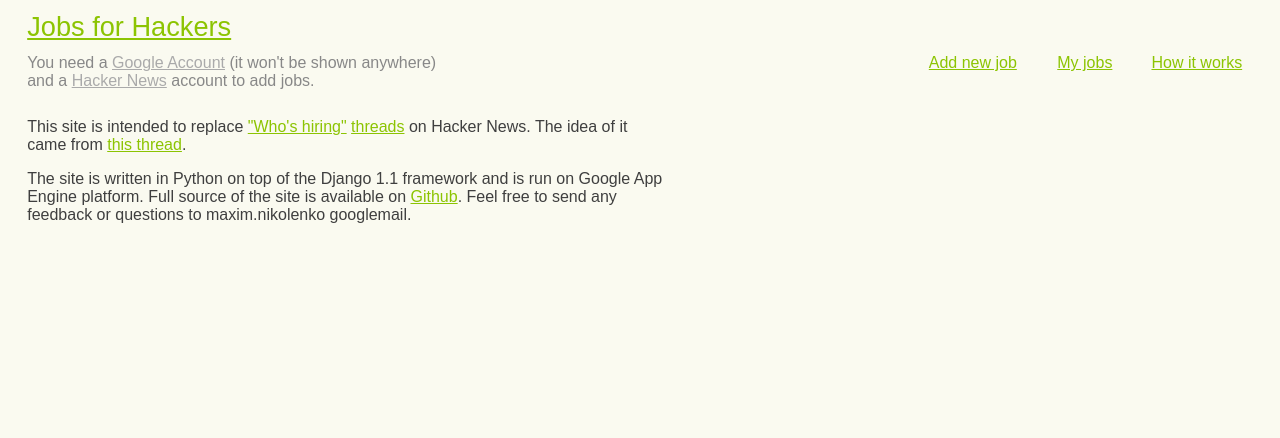
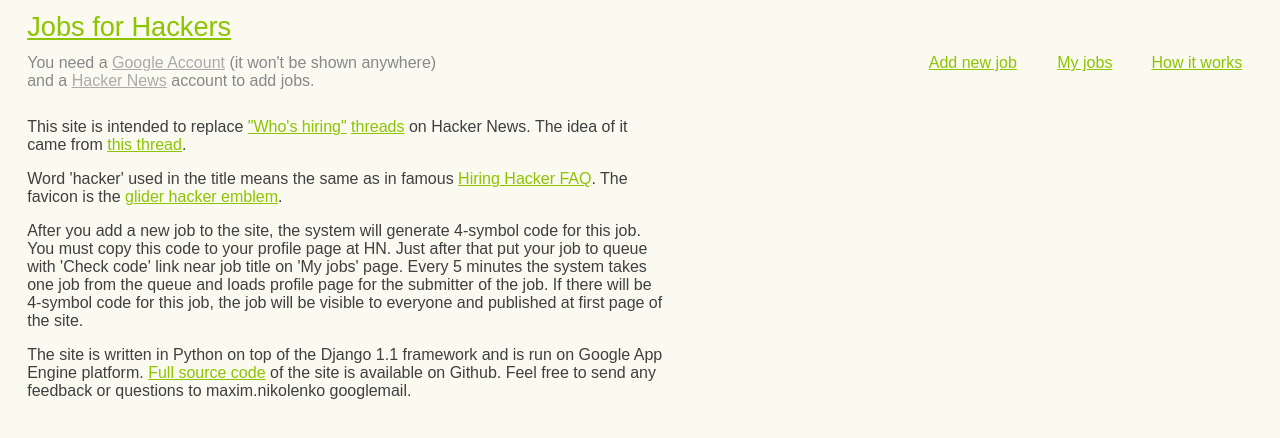
Before and after one commit to maxnik/jobsforhackers, a Django app: template templates/about.html in a window 1280 px wide. Shown: the top 438 px of the page. Run offline with Django 3.2, Linux system fonts and the light colour scheme; the template is opened without the code that fills it, so the values that code supplies are empty.

Commit message:
more info to /about page

```diff
--- a/templates/about.html
+++ b/templates/about.html
@@ -3,16 +3,21 @@
 {% block content %}
 
 <div class="about">
-
-
   <p> This site is intended to replace <a href="http://news.ycombinator.com/item?id=1103801">"Who's hiring"</a>
       <a href="http://news.ycombinator.com/item?id=759452">threads</a> on Hacker News.
       The idea of it came from <a href="http://news.ycombinator.com/item?id=1133360">this thread</a>.
   </p>
 
+  <p>Word 'hacker' used in the title means the same as in famous <a href="http://jonathanscorner.com/hacker/">Hiring Hacker
+     FAQ</a>. The favicon is the <a href="http://catb.org/hacker-emblem/">glider hacker emblem</a>.
+  </p>
+
+  <p>After you add a new job to the site, the system will generate 4-symbol code for this job. You must copy this code to your profile page at HN. Just after that put your job to queue with 'Check code' link near job title on 'My jobs' page. Every 5 minutes the system takes one job from the queue and loads profile page for the submitter of the job. If there will be 4-symbol code for this job, the job will be visible to everyone and published at first page of the site.
+  </p>
+
   <p>The site is written in <strong>Python</strong> on top of the <strong>Django</strong> 1.1 framework and is run on
      <strong>Google App Engine</strong> platform.
-     Full source of the site is available on <a href="http://github.com/maxnik/jobsforhackers">Github</a>.
+     <a href="http://github.com/maxnik/jobsforhackers">Full source code</a> of the site is available on Github.
      Feel free to send any feedback or questions to maxim.nikolenko googlemail.
   </p>
 </div>
```
